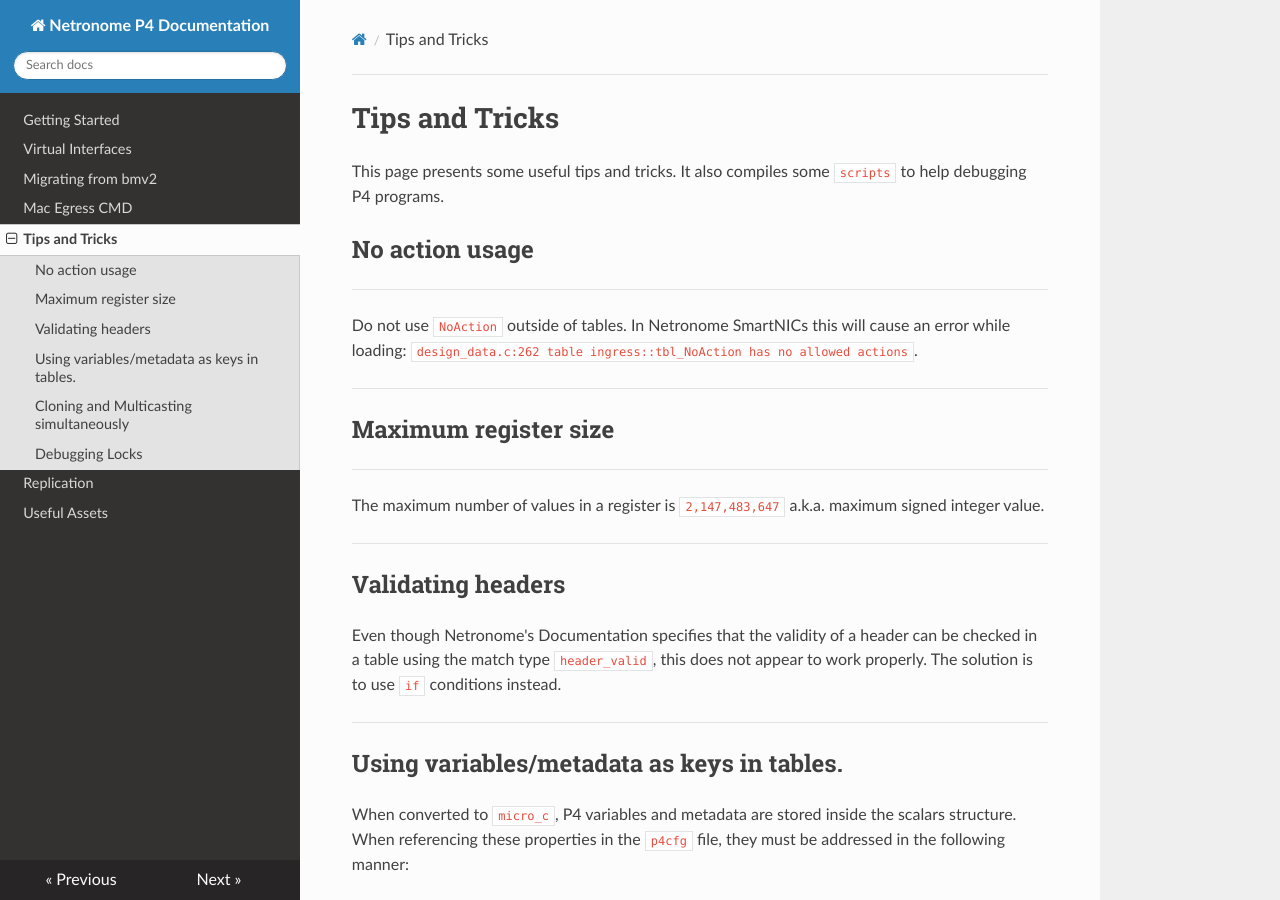
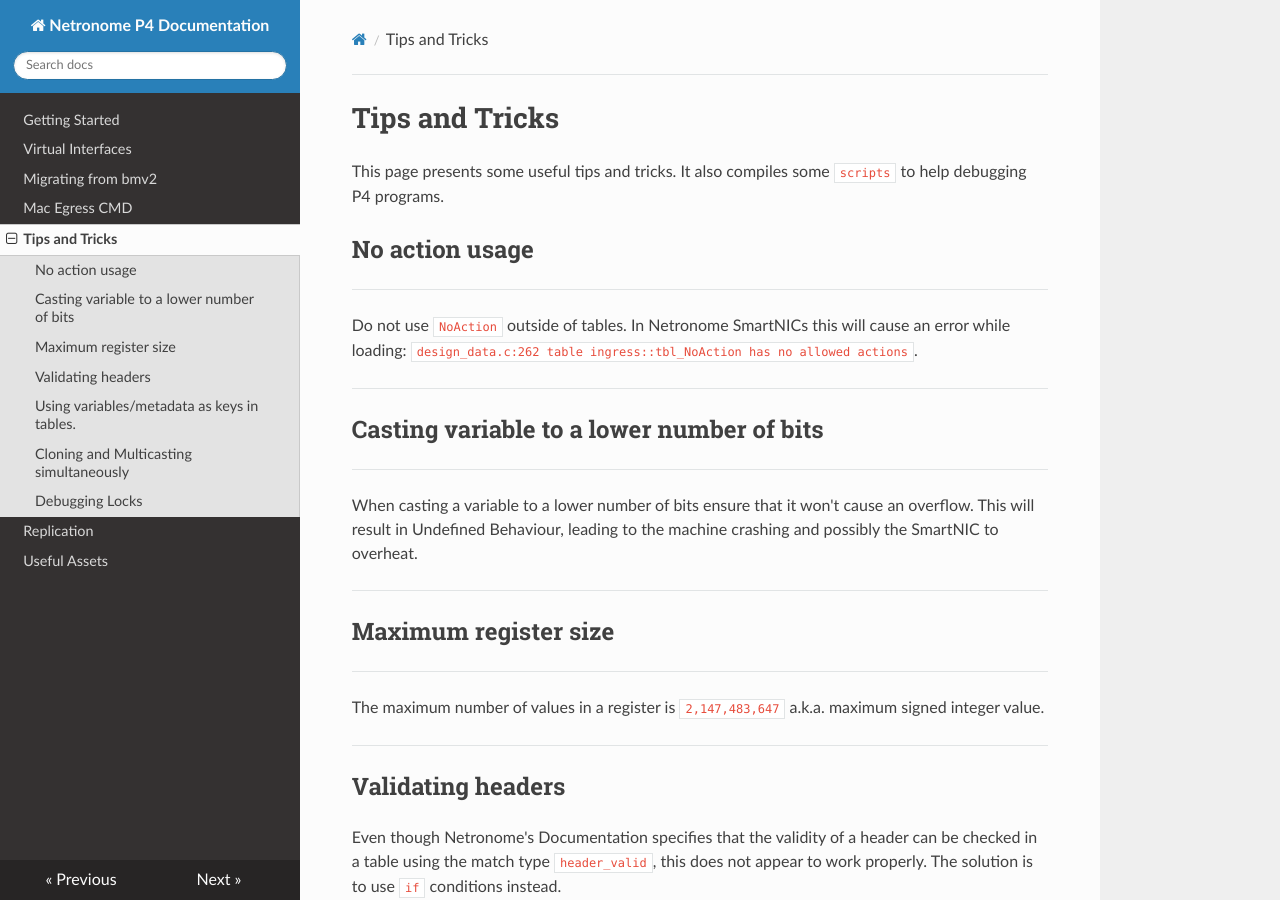
Before and after one commit to RuiCunhaM/netronome-p4-documentation, an MkDocs documentation site: the page built from docs/tips.md, in a window 1280 px wide and 900 px high. Built offline with MkDocs 1.6.1, drawn with Linux system fonts in a browser that asks for light colours; nearby versions of some CDN libraries.

Commit message:
feat: information about casting variables (#9)

```diff
--- a/docs/tips.md
+++ b/docs/tips.md
@@ -6,6 +6,13 @@
 ---
 
 Do not use `NoAction` outside of tables. In Netronome SmartNICs this will cause an error while loading: `design_data.c:262 table ingress::tbl_NoAction has no allowed actions`.
+
+---
+
+## Casting variable to a lower number of bits
+---
+
+When casting a variable to a lower number of bits ensure that it won't cause an overflow. This will result in Undefined Behaviour, leading to the machine crashing and possibly the SmartNIC to overheat.
 
 ---
 
```
